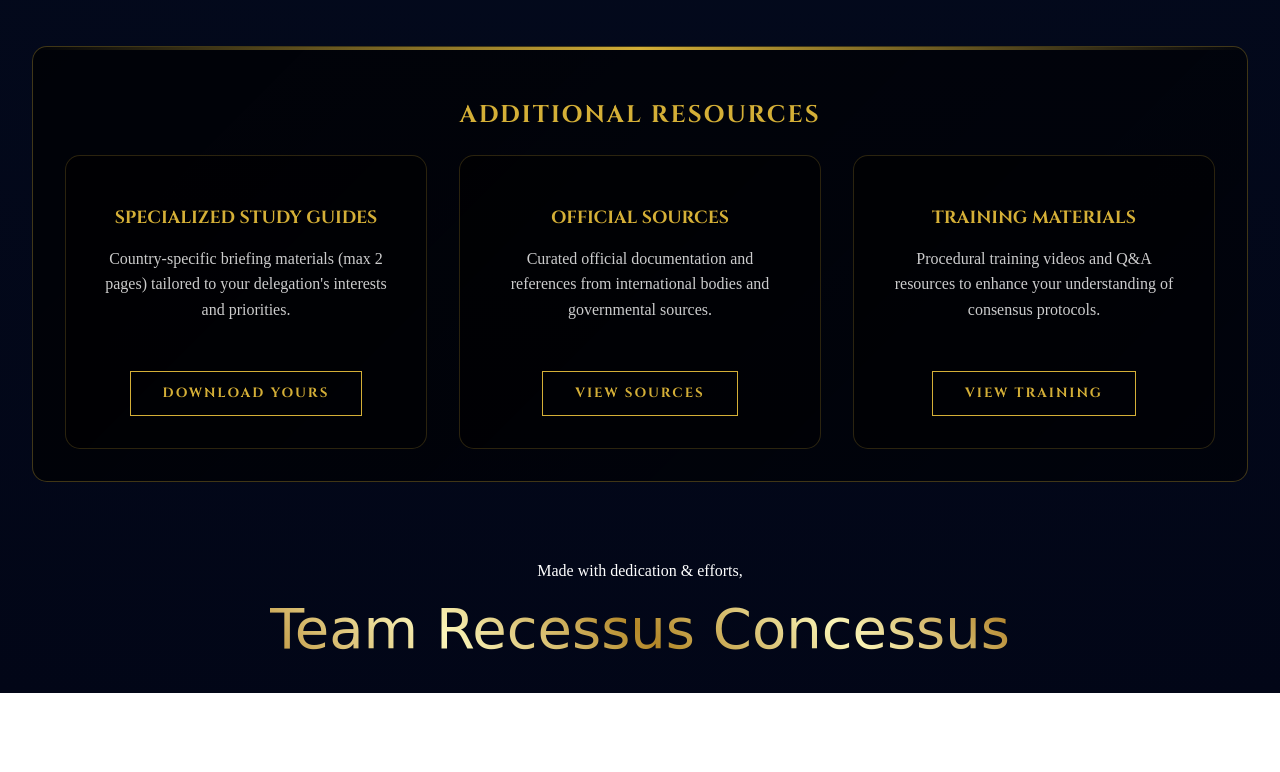
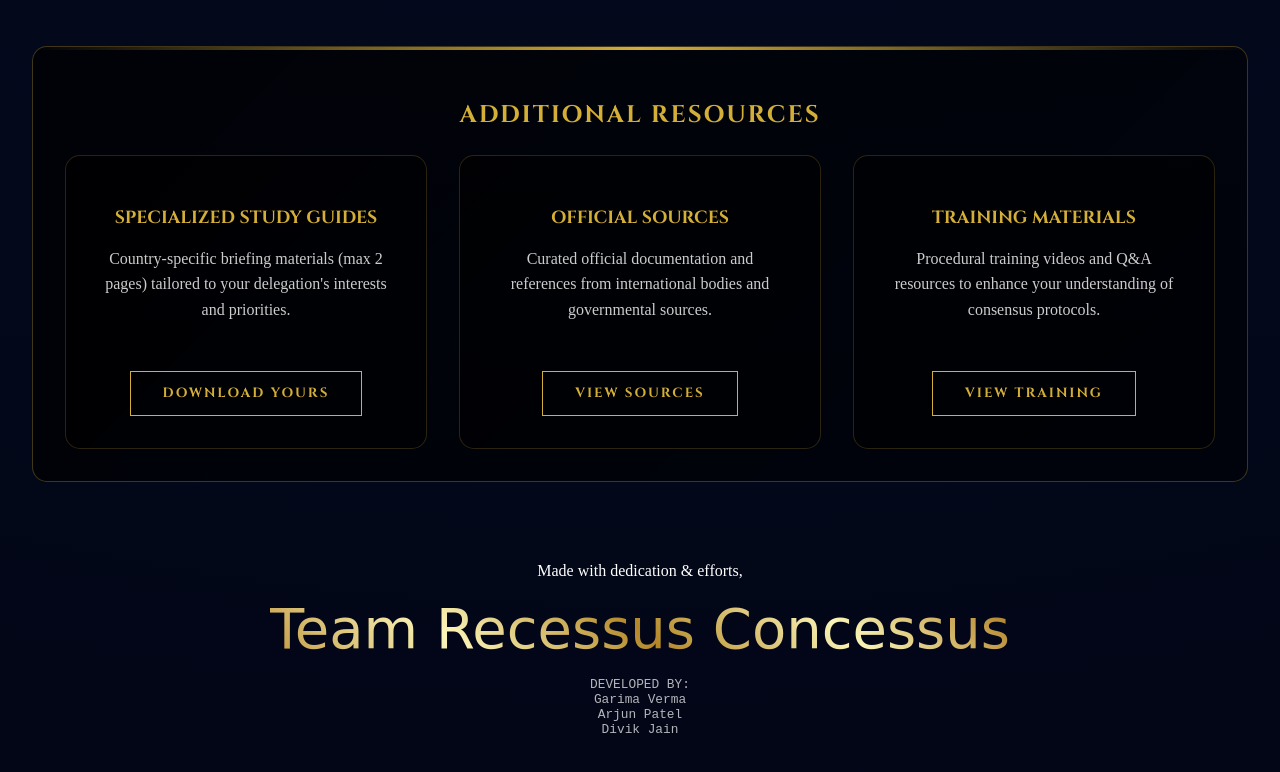
Before and after one commit to student1432/recessus-final, a website with bundled scripts: page delegate-enhanced.html in a window 1280 px wide. Shown: the part 2234-3006 px from the top of the page. Before the commit the page ends 2927 px from the top, so only its background shows below. Built offline with nearby package versions, Linux system fonts and the light colour scheme; no server answers; sample sign-in values are in the browser's storage; a web font is replaced by a local one.

Commit message:
Add developer credits to all pages
- Add Garima Verma, Arjun Patel, Divik Jain to credits
- Update footer sections in index-enhanced.html, delegate-enhanced.html, admin-enhanced.html
- Credits displayed in monospace font with proper styling

```diff
--- a/delegate-enhanced.html
+++ b/delegate-enhanced.html
@@ -673,6 +673,12 @@
         <footer class="footer reveal active" style="margin-top: 5rem; text-align: center;">
             <p>Made with dedication & efforts,</p>
             <span class="team-cursive">Team Recessus Concessus</span>
+            <p style="margin-top: 1rem; font-size: 0.8rem; opacity: 0.7; font-family: 'Share Tech Mono', monospace;">
+                DEVELOPED BY:<br>
+                Garima Verma<br>
+                Arjun Patel<br>
+                Divik Jain
+            </p>
         </footer>
 
     </div>
```
Also changed, not shown: admin-enhanced.html (+6 -0 lines), index-enhanced.html (+7 -0 lines).
